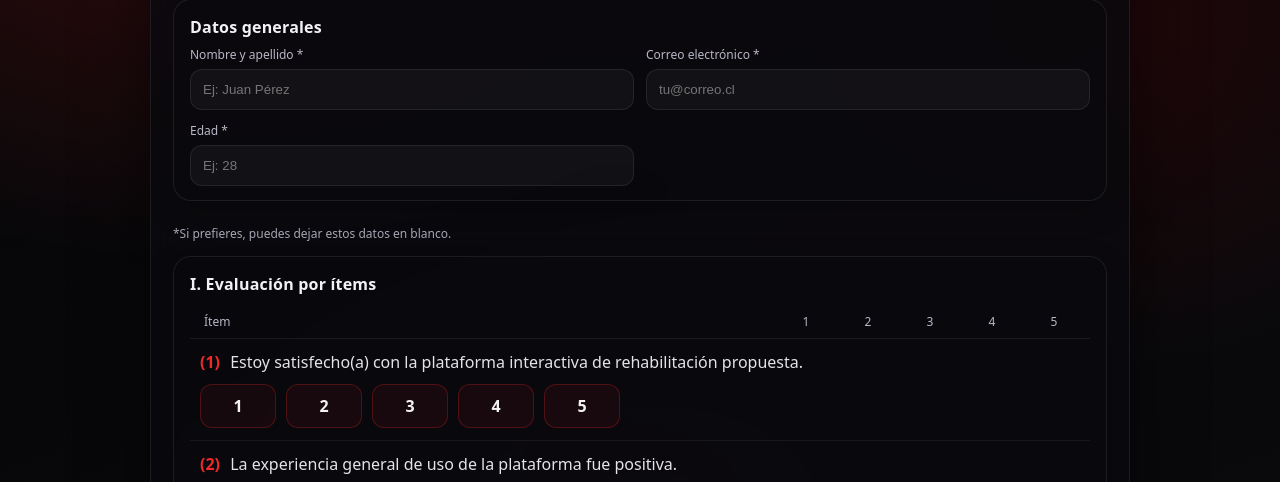
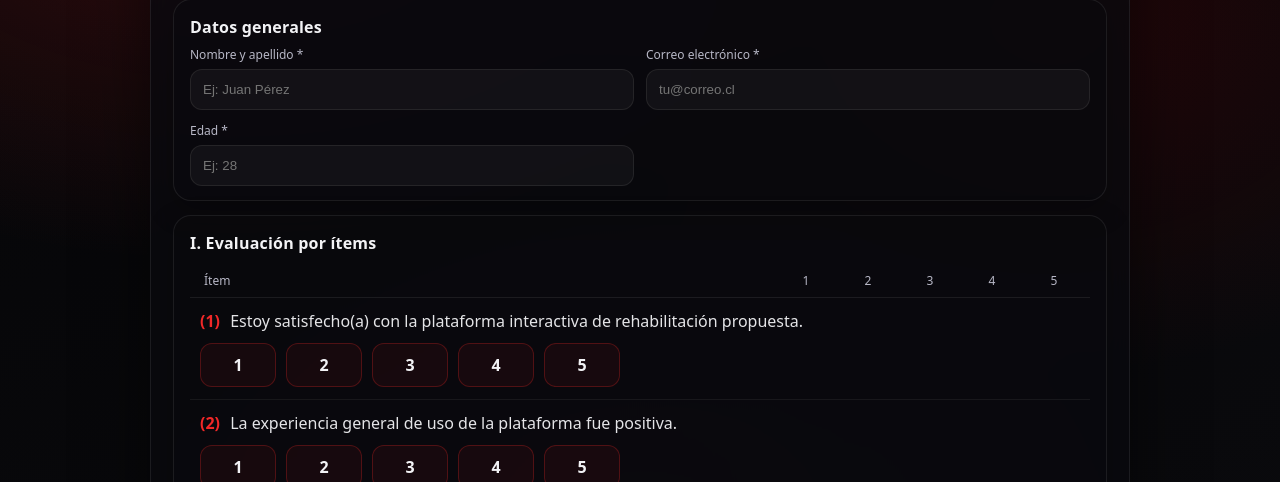
Before and after one commit to gonzalomesa-tech/kinesiogame-web, a FastAPI app: page /encuesta in a window 1280 px wide. Shown: the part 207-689 px from the top of the page. Run offline with FastAPI, Linux system fonts and the light colour scheme.

Commit message:
Make general data required (remove optional hint)

```diff
--- a/templates/survey.html
+++ b/templates/survey.html
@@ -51,9 +51,6 @@
 
           </div>
 
-          <p class="hint">
-            *Si prefieres, puedes dejar estos datos en blanco.
-          </p>
         </div>
 
         <!-- Likert -->
```
